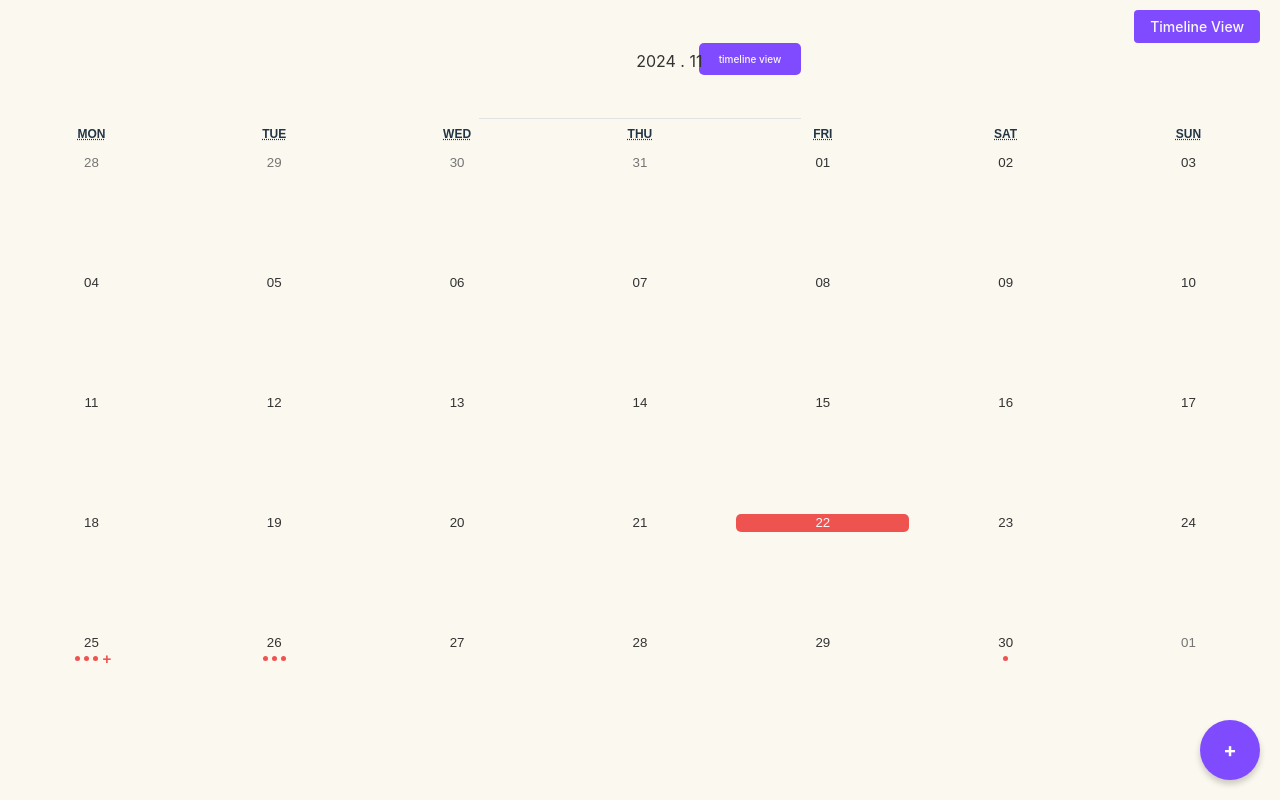
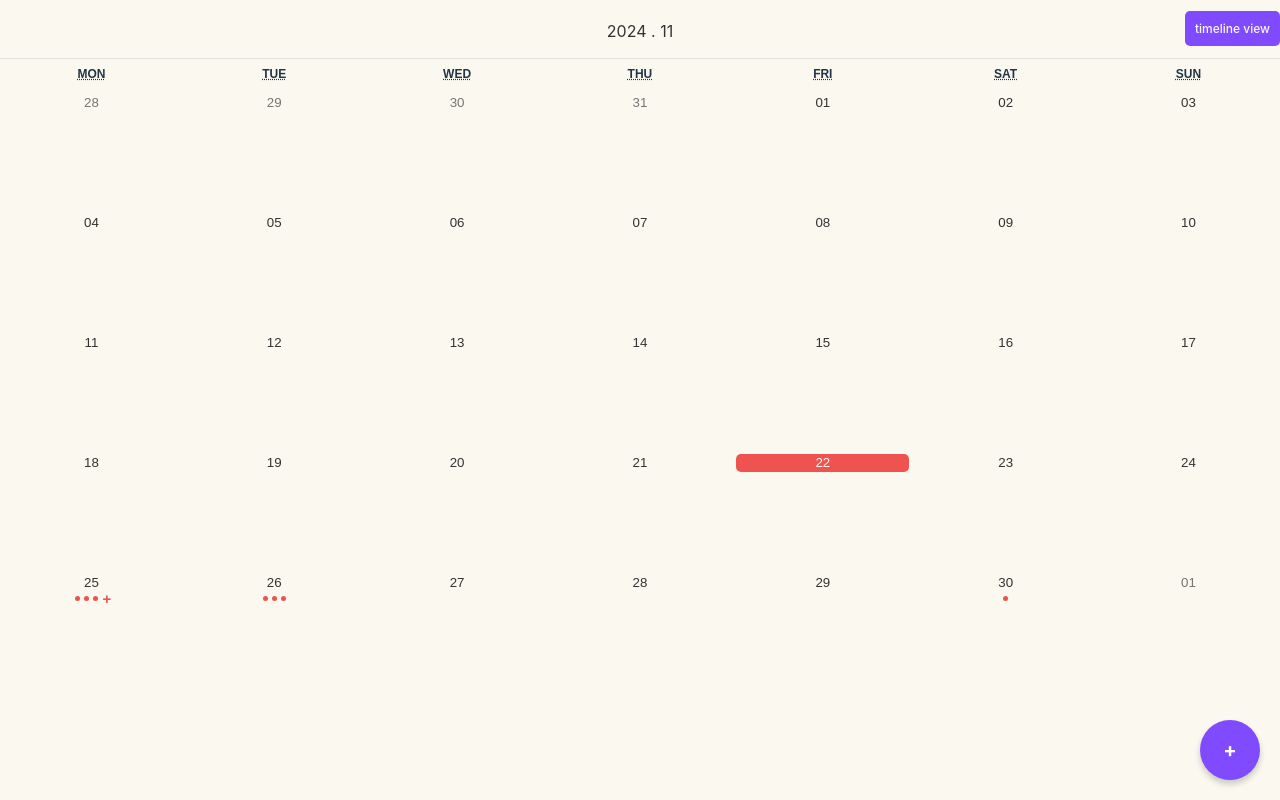
Before and after one commit to hwarimryu/insight-into-me-app, a React (Vite) app in the folder insight-into-me-web/: page / in a window 1280 px wide. Built offline with nearby package versions, Linux system fonts and the light colour scheme.

Commit message:
header 사용

```diff
--- a/insight-into-me-web/src/components/Button.css
+++ b/insight-into-me-web/src/components/Button.css
@@ -1,12 +1,12 @@
 .Button {
     background-color: var(--button-primary-color);
+    color: var(--button-primary-text-color);
     cursor: pointer;
     border: none;
     border-radius: 5px;
-    padding: 10px 20px;
-    font-size: 10px;
+    padding: 10px;
+    font-size: 12px;
     white-space: nowrap;
-    color: #000;
 }
 
 .Button_PRIMARY {
--- a/insight-into-me-web/src/components/CalendarView.css
+++ b/insight-into-me-web/src/components/CalendarView.css
@@ -26,7 +26,6 @@
   cursor: pointer;
   text-align: center;
   border-radius: 5px;
-  padding: 10px;
   margin: 10px auto; /* 가운데 정렬 */
   color: var(--text-color);
 }
--- a/insight-into-me-web/src/components/CalendarView.jsx
+++ b/insight-into-me-web/src/components/CalendarView.jsx
@@ -8,7 +8,7 @@ import "react-calendar/dist/Calendar.css";
 import "./CalendarView.css";
 import moment from "moment";
 
-function CalendarView({layoutState, onSelectedDateChanged }) {
+function CalendarView({layoutState, onSelectedDateChanged, toggleViewType }) {
   const tasks = useContext(TaskStateContext)
   const [selectedDate, setSelectedDate] = useState(new Date());
   const [currentMonth, setCurrentMonth] = useState(new Date()); // 현재 활성화된 월
@@ -167,8 +167,7 @@ function CalendarView({layoutState, onSelectedDateChanged }) {
 
   return (
     <div {...swipeHandlers} className={`calendar-container ${layoutState}`}>
-      <Header title={
-          <div className="calendar-header">
+      <Header className="calendar-header" title={
           <div className="custom-dropdown" onClick={toggleDropdown}>
             <span className="selected-value">
               {`${titleYear} . ${titleMonth.toString().padStart(2, "0")}`}
@@ -208,8 +207,7 @@ function CalendarView({layoutState, onSelectedDateChanged }) {
               </div>
             )}
           </div>
-        </div>
-      } rightChild={<Button text={"timeline view"} type={"PRIMARY"}/>}/>
+      } rightChild={<Button text={"timeline view"} type={"PRIMARY"} onClick={toggleViewType}/>}/>
 
       <Calendar
         value={selectedDate} // 현재 선택된 날짜
--- a/insight-into-me-web/src/components/DailyView.jsx
+++ b/insight-into-me-web/src/components/DailyView.jsx
@@ -1,10 +1,10 @@
 import TimelineView from "./TimelineView";
 import "./DailyView.css";
 
-function DailyView({ tasks, selectedDate, onDateChange, onTaskSelect }) {
+function DailyView({ tasks, selectedDate, onDateChange, onTaskSelect, toggleViewType }) {
   return (
     <div className="daily-view">
-      <TimelineView tasks={tasks} selectedDate={selectedDate} onDateChange={onDateChange} onTaskSelect={onTaskSelect}/>
+      <TimelineView tasks={tasks} selectedDate={selectedDate} onDateChange={onDateChange} onTaskSelect={onTaskSelect} toggleViewType = {toggleViewType}/>
     </div>
   );
 }
--- a/insight-into-me-web/src/components/Header.css
+++ b/insight-into-me-web/src/components/Header.css
@@ -1,8 +1,10 @@
 /* 헤더 스타일 */
 .Header {
+    width: 100%;
     display: flex;
+    justify-content: center;
     align-items: center;
-    padding: 20px 0px;
+    padding: 0px;
     border-bottom: 1px solid rgb(226, 226, 226);
 }
 
--- a/insight-into-me-web/src/components/MainView.css
+++ b/insight-into-me-web/src/components/MainView.css
@@ -10,13 +10,13 @@
 }
 
 /* monthly <-> timeline viewType toggle button */
-.main-view-type-toggle {
+/* .main-view-type-toggle {
   position: absolute;
   top: 10px;
   right: 20px;
   z-index: 999;
-}
-
+} */
+/*
 .main-view-type-toggle button {
   padding: 8px 16px;
   font-size: 14px;
@@ -25,8 +25,8 @@
   border: none;
   border-radius: 4px;
   cursor: pointer;
-}
-
+} */
+/*
 .main-view-type-toggle button:hover {
   background-color: var(--secondary-color); /* 호버 색상 */
-}
+/* } */
--- a/insight-into-me-web/src/components/MainView.jsx
+++ b/insight-into-me-web/src/components/MainView.jsx
@@ -2,6 +2,7 @@ import { useState, useReducer, createContext, useRef } from "react";
 import "./MainView.css";
 import MonthlyView from "./MonthlyView";
 import DailyView from "./DailyView";
+import Button from "./Button";
 
 
 const mockData = [
@@ -108,12 +109,6 @@ function MainView({onTaskSelect}) {
   <TaskStateContext.Provider value={tasks}>
   <TaskDispathchContext.Provider value={{onCreate, onComplete, onUpdate, onDelete}}>
     <div className={`main-view ${mainViewType}`}>
-      {/* 상단의 ViewType 전환 버튼 */}
-      <div className="main-view-type-toggle">
-        <button onClick={toggleViewType}>
-          {mainViewType === "monthly" ? "Timeline View" : "Monthly View"}
-        </button>
-      </div>
 
       {/* 뷰 전환 */}
       {mainViewType === "monthly" && (
@@ -121,13 +116,15 @@ function MainView({onTaskSelect}) {
           tasks={tasks}
           selectedDate={selectedDate}
           onSelectedDateChanged={onSelectedDateChanged}
-          layoutState={mainViewType} />
+          layoutState={mainViewType}
+          toggleViewType = {toggleViewType} />
       )}
       {mainViewType === "timeline" &&
        <DailyView tasks={tasks}
       selectedDate={selectedDate}
       onDateChange={onSelectedDateChanged}
-      onTaskSelect={onTaskSelect}/>}
+      onTaskSelect={onTaskSelect}
+      toggleViewType = {toggleViewType} />}
     </div>
     </TaskDispathchContext.Provider>
     </TaskStateContext.Provider>
--- a/insight-into-me-web/src/components/MonthlyView.jsx
+++ b/insight-into-me-web/src/components/MonthlyView.jsx
@@ -5,7 +5,7 @@ import CalendarView from "./CalendarView";
 import DailyTaskList from "./DailyTaskList";
 import "./MonthlyView.css";
 
-function MonthlyView({selectedDate, onSelectedDateChanged }) {
+function MonthlyView({selectedDate, onSelectedDateChanged, toggleViewType }) {
   const [layoutState, setLayoutState] = useState("full"); // "full", "split", "task-only"
     // 상태 업데이트 함수
   const updateLayoutState = (direction) => {
@@ -32,6 +32,7 @@ function MonthlyView({selectedDate, onSelectedDateChanged }) {
           selectedDate={selectedDate}
           onSelectedDateChanged={onSelectedDateChanged}
           layoutState={layoutState}
+          toggleViewType={toggleViewType}
         />
       {layoutState !== "full" && (<DailyTaskList selectedDate={selectedDate} />)}
     </div>
--- a/insight-into-me-web/src/components/TimelineView.css
+++ b/insight-into-me-web/src/components/TimelineView.css
@@ -3,19 +3,21 @@
   height: 100%;
   display: flex;
   flex-direction: column;
-  padding: 20px;
   box-sizing: border-box;
   overflow-y: auto;
-  background-color: #f9f9f9;
+  background-color: var(--background-color);
 }
 
 .timeline-title {
   font-size: 18px;
-  color: #333;
-  margin: 0;
+  margin: 5px 0px;
   position: sticky;
   top: 0;
   z-index: 10;
+}
+
+.timeline-title > div, .timeline-title > button  {
+  background-color: var(--background-color);
 }
 
 .timeline-container {
@@ -99,7 +101,7 @@
 
 .current-time-marker {
   position: absolute;
-  width: 85vw;
+  width: 95vw;
   border: 1px solid var(--primary-color-red);
   z-index: 3;
   transform: translateY(-50%);
--- a/insight-into-me-web/src/components/TimelineView.jsx
+++ b/insight-into-me-web/src/components/TimelineView.jsx
@@ -5,8 +5,10 @@ import DatePicker from "react-datepicker";
 
 import "react-datepicker/dist/react-datepicker.css";
 import "./TimelineView.css";
+import Button from "./Button";
+import Header from "./Header";
 
-function TimelineView({ selectedDate, onDateChange, onTaskSelect }) {
+function TimelineView({ selectedDate, onDateChange, onTaskSelect, toggleViewType }) {
   const tasks = useContext(TaskStateContext);
   const timelineRef = useRef(null);
   const nowRef = useRef(null);
@@ -53,6 +55,7 @@ function TimelineView({ selectedDate, onDateChange, onTaskSelect }) {
     return (
       <div className="timeline-view" ref={timelineRef}>
       {/* 상단 제목 */}
+      <Header title={
         <div className="timeline-title">
         <button onClick={() => setIsDatePickerOpen(!isDatePickerOpen)}>
         {formattedDate}
@@ -68,6 +71,9 @@ function TimelineView({ selectedDate, onDateChange, onTaskSelect }) {
             />
           )}
         </div>
+      }
+      rightChild={<Button text={"monthly view"} type={"PRIMARY"} onClick={toggleViewType}/>}/>
+
 
       <div className="timeline-container">
         <div className="timeline-body" ref={timelineRef}>
```
Lines whose indentation alone changed are shown as unchanged.
